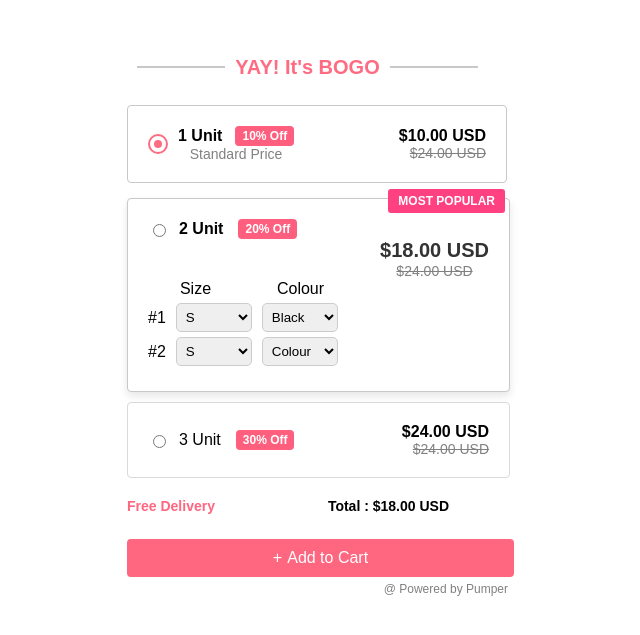
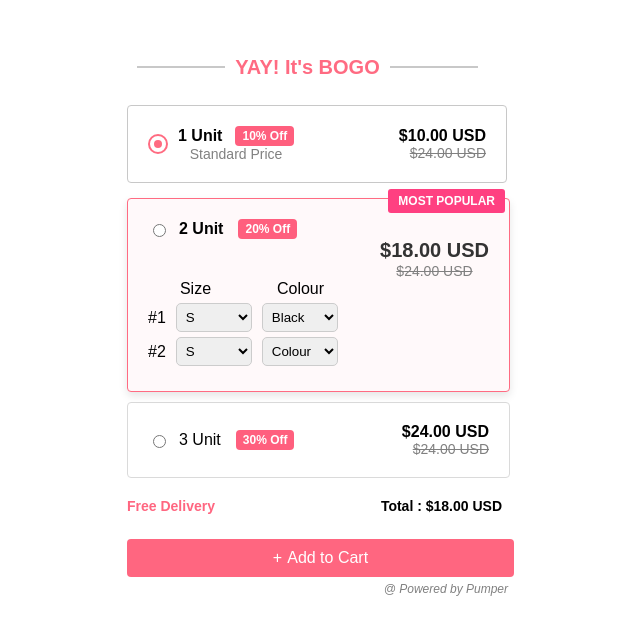
Before and after one commit to mizza2205/Frontend_Project, a plain HTML site: page bogo/home.html in a window 1280 px wide. Shown: the part 145-780 px from the top of the page, without its empty margins (313-953 px from the left). Drawn offline with Linux system fonts and the light colour scheme.

Commit message:
some changes

```diff
--- a/bogo/script.js
+++ b/bogo/script.js
@@ -22,10 +22,10 @@ document.addEventListener("DOMContentLoaded", function () {
                 .expanded .card {
                     width: 100% !important;
                     max-width: 341px !important;
-                    background: white;
+                    background: #FFF9FA;
                     padding: 20px;
                     border-radius: 4px;
-                    border: 0.9px solid #C8C8C8;
+                    border: 0.9px solid #FF6B82;
                     box-shadow: 0px 0px 10px rgba(0, 0, 0, 0.1);
                     transition: all 0.3s ease-in-out;
                     margin-right:20px;
--- a/bogo/styles.css
+++ b/bogo/styles.css
@@ -106,11 +106,11 @@ h2 {
 /*---2unit---- start*/
 .card {
     width: 341px;
-    background: white;
+    background: #FFF9FA;
     padding: 20px;
     border-radius: 4px;
     box-shadow: 0 4px 8px rgba(0, 0, 0, 0.1);
-    border: 0.9px solid #C8C8C8;
+    border: 0.9px solid #FF6B82;
     position: relative;
     margin-top:15px;
 }
@@ -252,7 +252,7 @@ input[type="radio"] {
 
 .total_price {
     font-weight: bold;
-    margin-right:20px;
+    margin-right:-33px;
 }
 /*---3unit---- end*/
 
@@ -277,6 +277,7 @@ input[type="radio"] {
     text-align: right;
     margin-top: 5px;
     margin-right: -39px;
+    font-style: italic;
 }
 .add_to_cart_div{
     width:342px;
```
